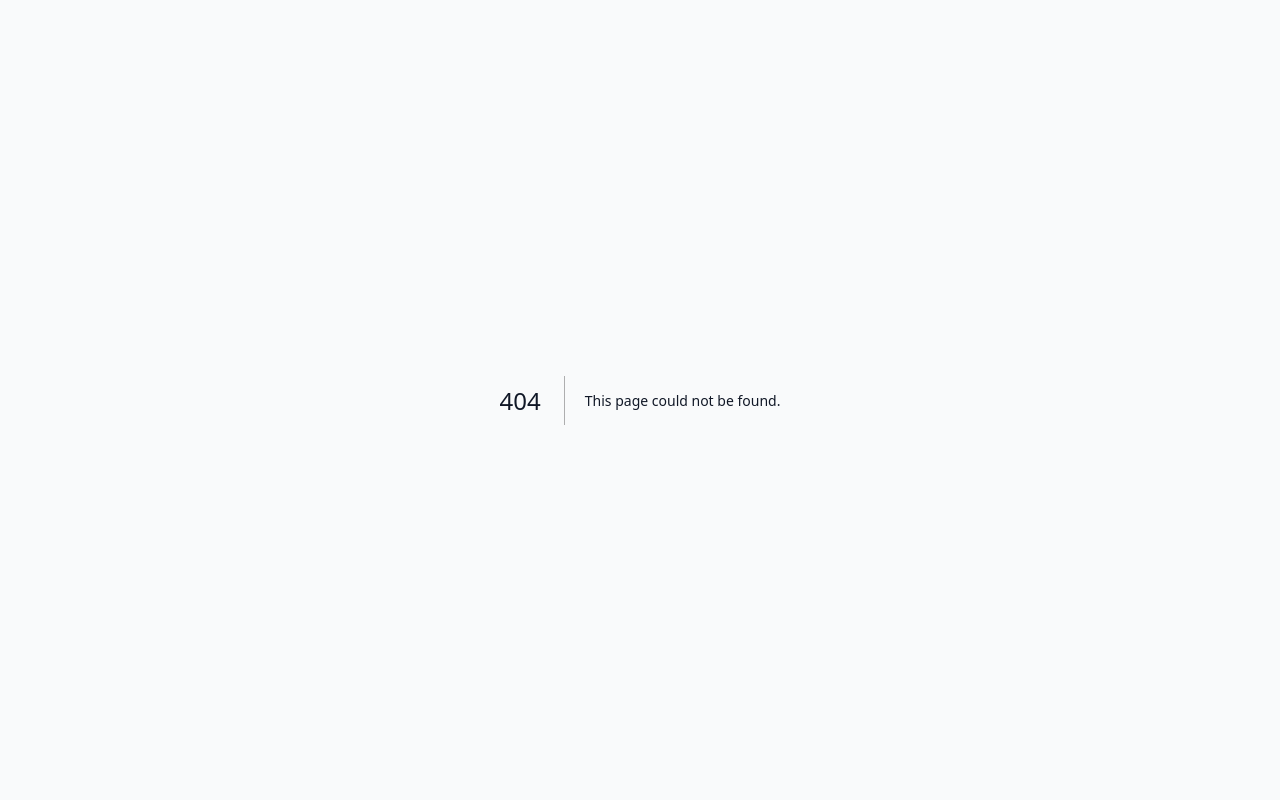
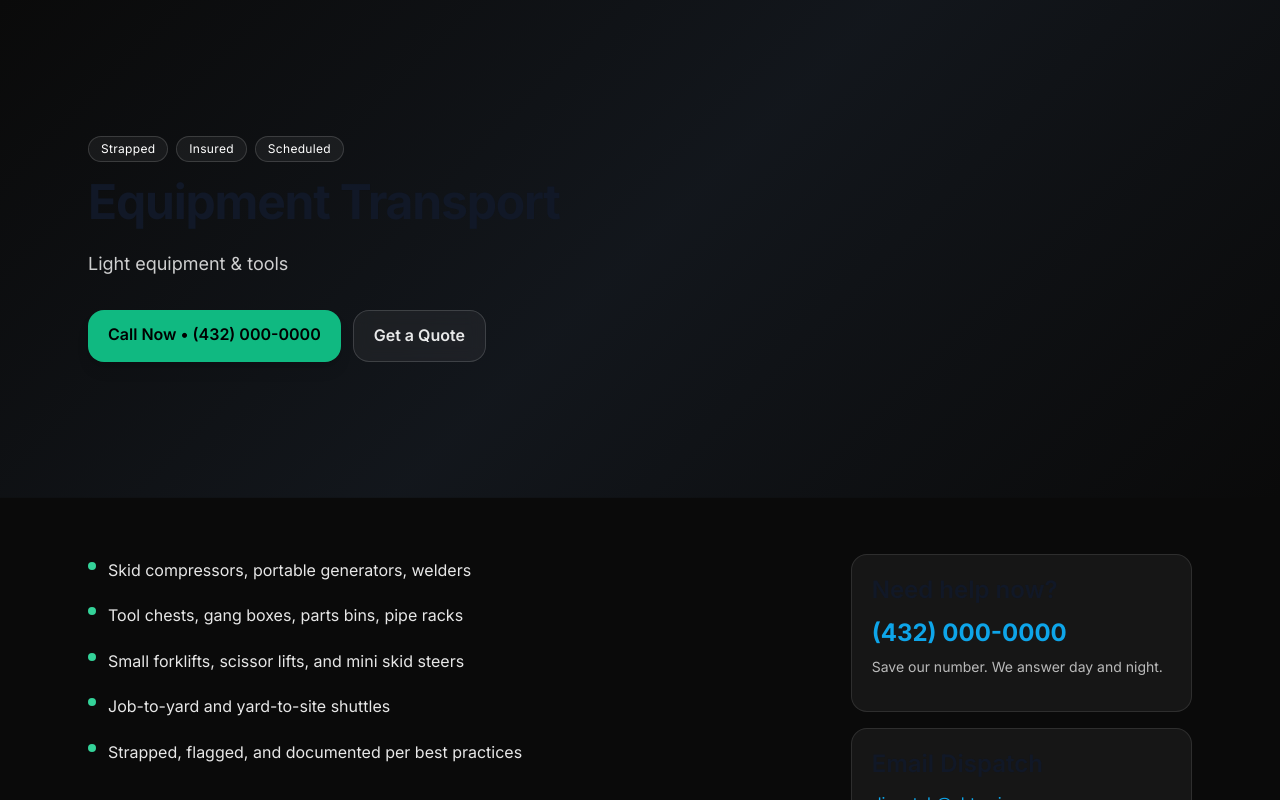
Before and after one commit to davidlibby1415-prog/A-H-Towing-and-Recovery, a Next.js app: page /equipment-transport in a window 1280 px wide. Before the commit this address had no page. Shown: the top 800 px of the page. Built offline with nearby package versions, Linux system fonts and the light colour scheme; no server answers.

Commit message:
Create page.tsx

```diff
--- /dev/null
+++ b/app/equipment-transport/page.tsx
@@ -0,0 +1,27 @@
+// FILE: /app/equipment-transport/page.tsx
+
+import type { Metadata as Meta } from "next";
+import ServicePage from "@/components/ServicePage";
+
+export const metadata: Meta = {
+  title: "Equipment Transport | A & H Towing & Recovery",
+  description:
+    "Light equipment & tools transport. Compressors, generators, welders, tool boxes, small forklifts.",
+};
+
+export default function Page() {
+  return (
+    <ServicePage
+      title="Equipment Transport"
+      subtitle="Light equipment & tools"
+      bullets={[
+        "Skid compressors, portable generators, welders",
+        "Tool chests, gang boxes, parts bins, pipe racks",
+        "Small forklifts, scissor lifts, and mini skid steers",
+        "Job-to-yard and yard-to-site shuttles",
+        "Strapped, flagged, and documented per best practices",
+      ]}
+      badges={[{ label: "Strapped" }, { label: "Insured" }, { label: "Scheduled" }]}
+    />
+  );
+}
```
